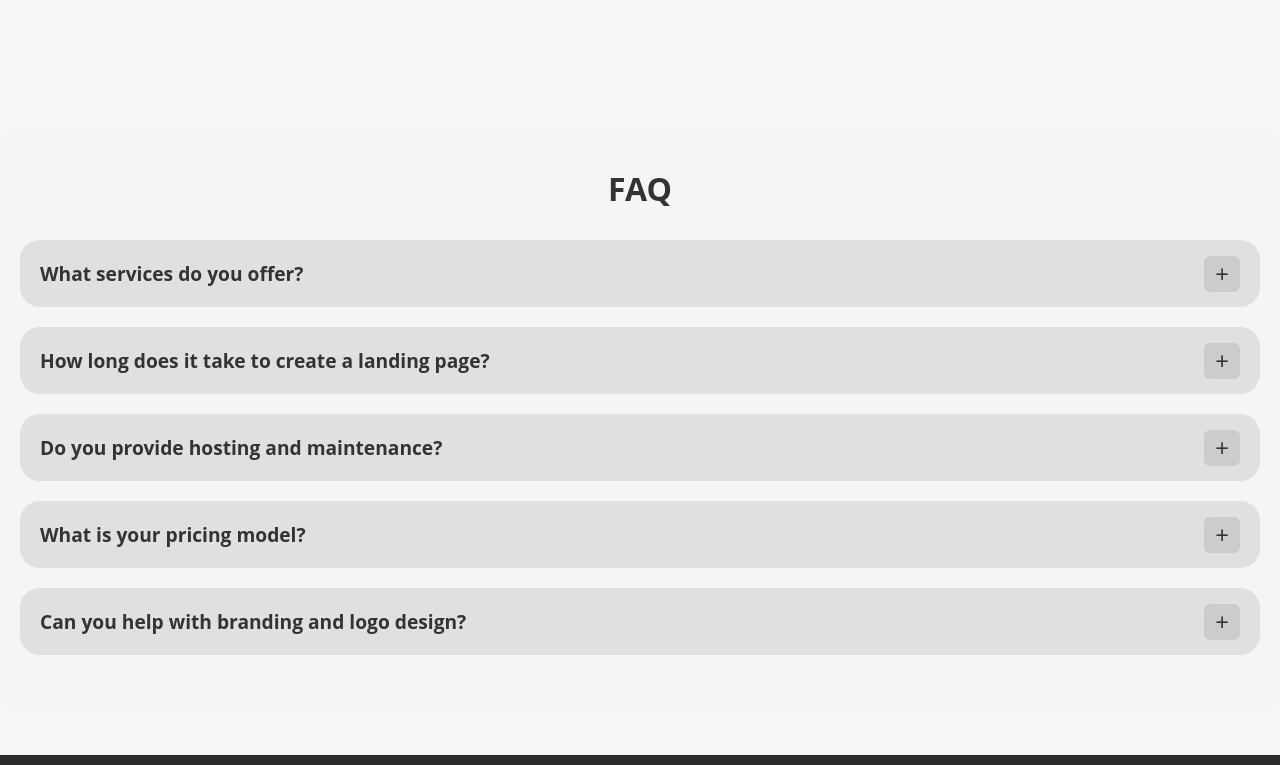
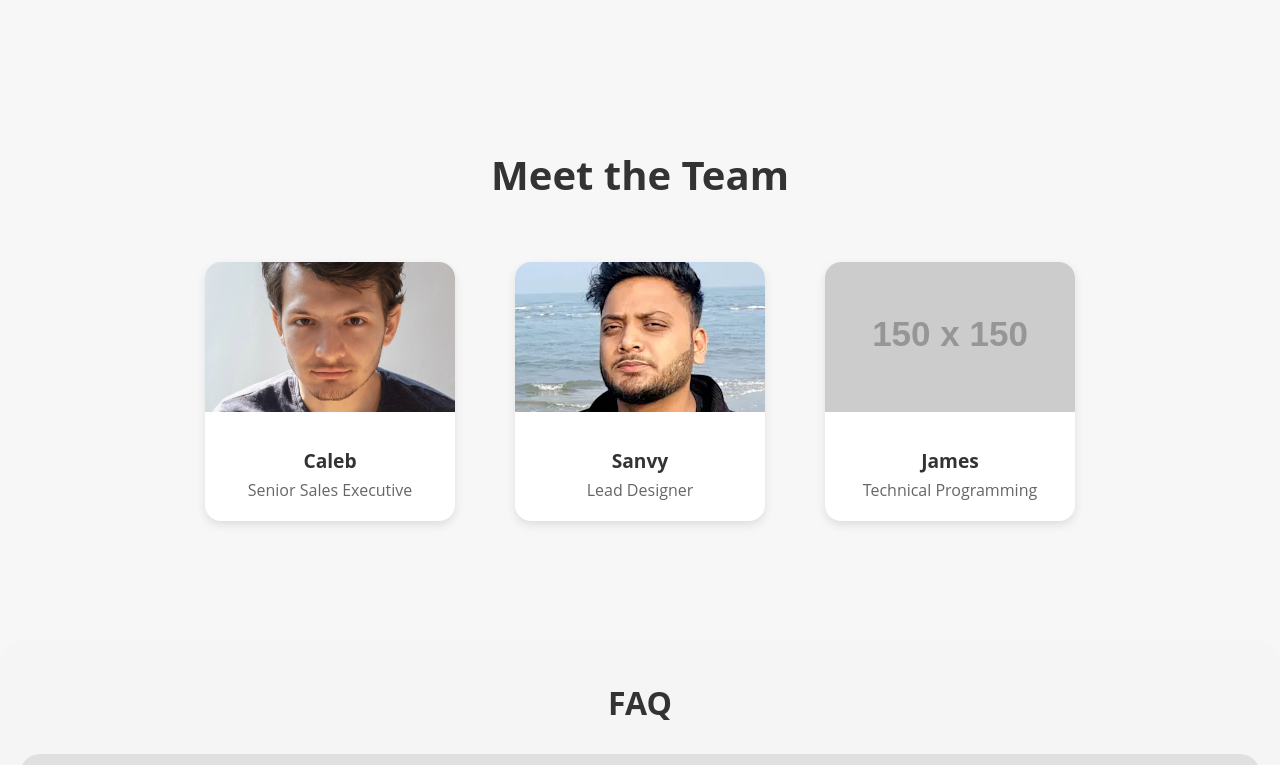
Before and after one commit to allstarwebdesignllc/allstarwebdesignllc, a plain HTML site: page index.html in a window 1280 px wide. Shown: the part 929-1694 px from the top of the page. Drawn offline with Linux system fonts and the light colour scheme; placeholder pictures from the web are drawn by us.

Commit message:
meet the team

```diff
--- a/index.html
+++ b/index.html
@@ -264,6 +264,85 @@
   color: #333; /* Text color */
 }
 
+.team-section {
+    padding: 60px 20px;
+    text-align: center;
+    background-color: #f7f7f7; /* Match your website’s background */
+  }
+
+  .team-section h2 {
+    font-size: 2.5rem;
+    margin-bottom: 40px;
+  }
+
+  .team-container {
+    display: flex;
+    justify-content: center;
+    gap: 20px;
+    flex-wrap: wrap;
+  }
+
+  .team-card {
+    width: 250px;
+    background-color: #fff;
+    border-radius: 16px;
+    box-shadow: 0 4px 10px rgba(0, 0, 0, 0.1);
+    overflow: hidden; /* Ensures the image is contained within the card */
+    text-align: center;
+    margin: 20px; /* Add margin between cards */
+}
+
+  .team-card:hover {
+    transform: translateY(-10px); /* Slight hover effect */
+  }
+
+  .team-img {
+    width: 100%;
+    height: 150px;
+    object-fit: cover;
+    margin: 0; /* Ensure no margin */
+}
+
+.team-info {
+    padding: 20px; /* Space around the text */
+}
+
+.team-info h3 {
+    font-size: 1.2rem;
+    color: #333;
+    margin: 10px 0 5px 0; /* Add space between name and role */
+}
+
+.team-info p {
+    font-size: 1rem;
+    color: #666;
+    margin: 0; /* Remove extra margin for the paragraph */
+}
+
+  .team-name {
+    font-size: 1.5rem;
+    margin-top: 15px;
+    color: #333; /* Dark gray for the name */
+  }
+
+  .team-role {
+    font-size: 1rem;
+    color: #666; /* Slightly lighter gray for the role */
+    margin-top: 8px;
+  }
+
+  @media (max-width: 768px) {
+    .team-container {
+      flex-direction: column;
+      align-items: center;
+    }
+
+    .team-card {
+      width: 100%;
+      max-width: 400px;
+    }
+  }
+
 /* FAQ Section Styling */
 .faq-section {
   padding: 40px 20px;
@@ -448,6 +527,36 @@
       </div>
   </section>
 
+<!-- Meet the Team Section -->
+<section class="team-section">
+  <h2>Meet the Team</h2>
+  <div class="team-container">
+    <div class="team-card">
+        <img src="caleb.jpeg" alt="Profile" class="team-img">
+        <div class="team-info">
+            <h3 class="team-name">Caleb</h3>
+            <p class="team-role">Senior Sales Executive</p>
+        </div>
+    </div>
+
+    <div class="team-card">
+        <img src="sanvy.webp" alt="Profile" class="team-img">
+        <div class="team-info">
+            <h3 class="team-name">Sanvy</h3>
+            <p class="team-role">Lead Designer</p>
+        </div>
+    </div>
+
+    <div class="team-card">
+        <img src="https://via.placeholder.com/150" alt="Profile" class="team-img">
+        <div class="team-info">
+            <h3 class="team-name">James</h3>
+            <p class="team-role">Technical Programming</p>
+        </div>
+    </div>
+  </div>
+</section>
+
   <section class="faq-section">
     <h2>FAQ</h2>
 
```
Also changed, not shown: caleb.jpeg (added), sanvy.webp (added).
